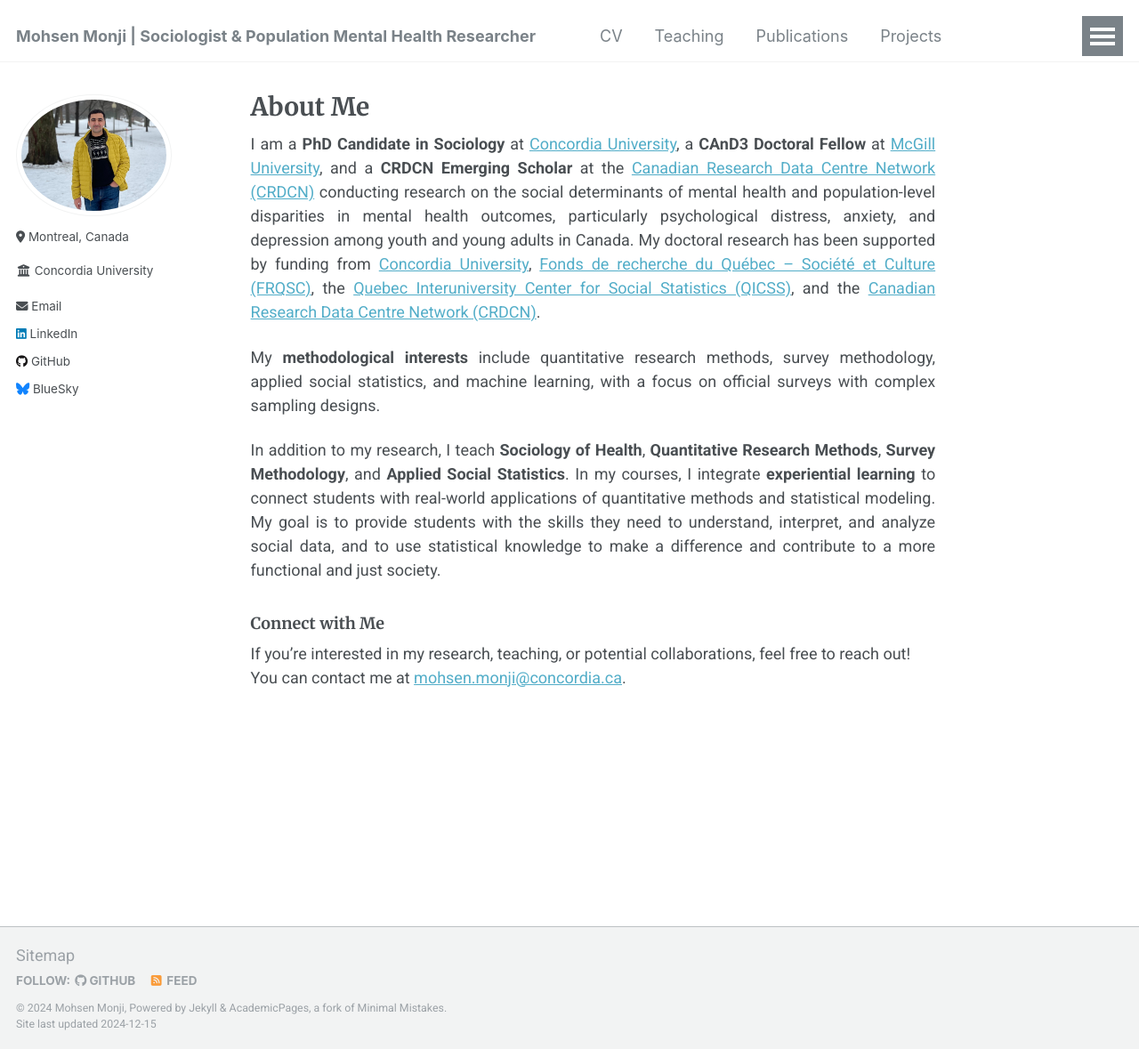
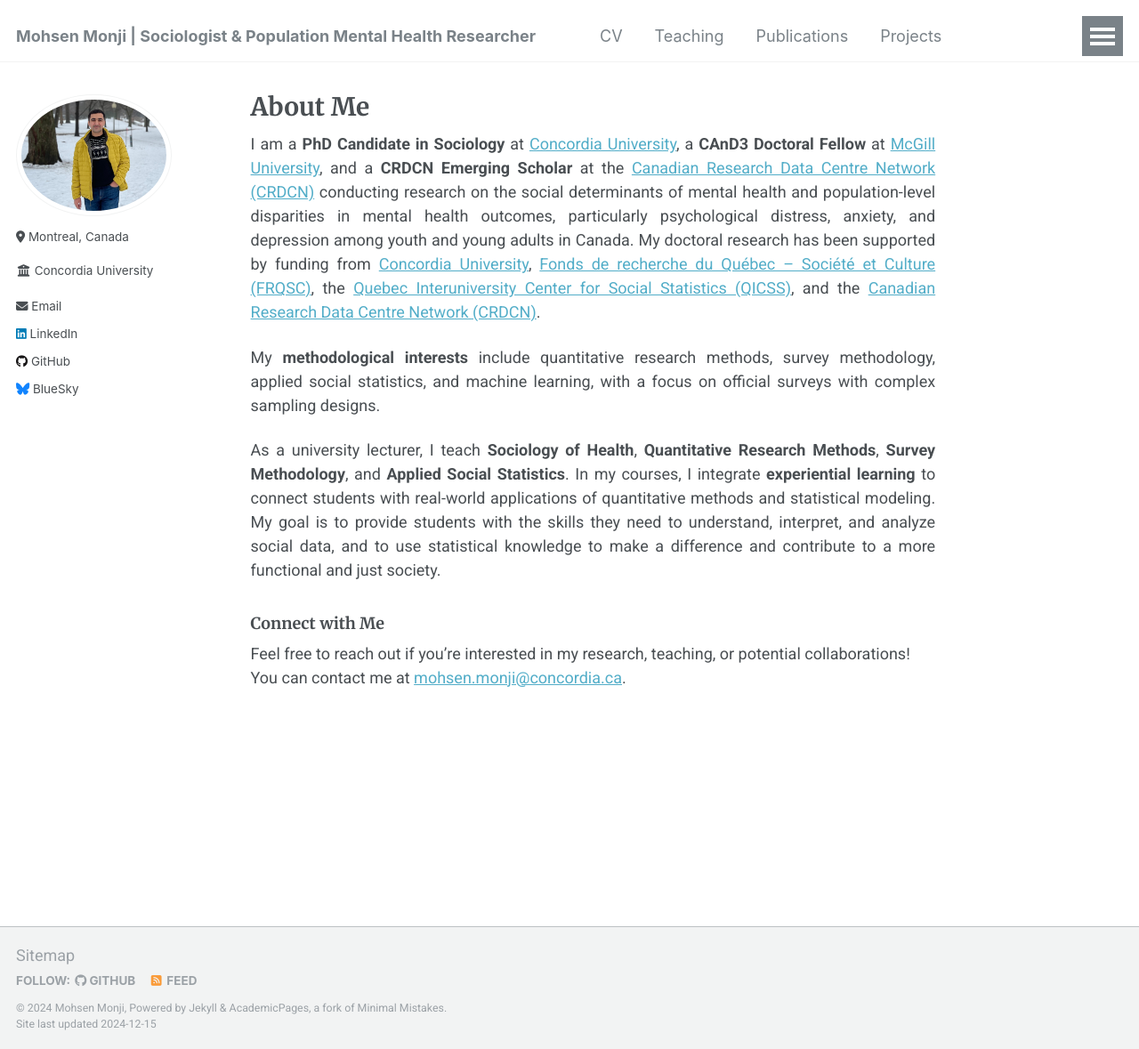
Before and after one commit to Mohsnmonji/mohsnmonji.github.io, a Jekyll site: the page built from _pages/about.md, in a window 1280 px wide and 1179 px high. Shown: the whole window at 89% size. Built offline with Jekyll 4.4.1, drawn with Linux system fonts in a browser that asks for light colours.

Commit message:
Update about.md

```diff
--- a/_pages/about.md
+++ b/_pages/about.md
@@ -14,9 +14,9 @@ I am a **PhD Candidate in Sociology** at [Concordia University](https://www.conc
 
 My **methodological interests** include quantitative research methods, survey methodology, applied social statistics, and machine learning, with a focus on official surveys with complex sampling designs.
 
-In addition to my research, I teach **Sociology of Health**, **Quantitative Research Methods**, **Survey Methodology**, and **Applied Social Statistics**. In my courses, I integrate **experiential learning** to connect students with real-world applications of quantitative methods and statistical modeling. My goal is to provide students with the skills they need to understand, interpret, and analyze social data, and to use statistical knowledge to make a difference and contribute to a more functional and just society.
+As a university lecturer, I teach **Sociology of Health**, **Quantitative Research Methods**, **Survey Methodology**, and **Applied Social Statistics**. In my courses, I integrate **experiential learning** to connect students with real-world applications of quantitative methods and statistical modeling. My goal is to provide students with the skills they need to understand, interpret, and analyze social data, and to use statistical knowledge to make a difference and contribute to a more functional and just society.
 
 
 ### Connect with Me
-If you're interested in my research, teaching, or potential collaborations, feel free to reach out!
+Feel free to reach out if you're interested in my research, teaching, or potential collaborations!
 You can contact me at [mohsen.monji@concordia.ca](mailto:mohsen.monji@concordia.ca).
```
